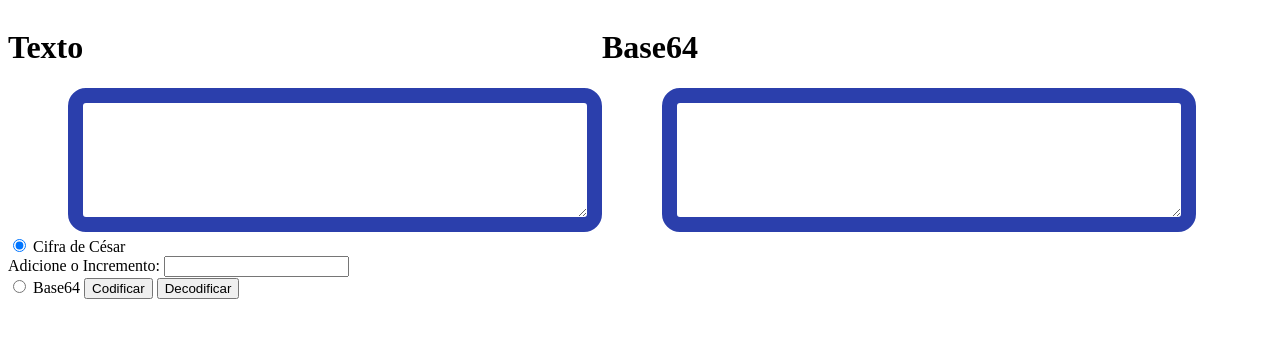
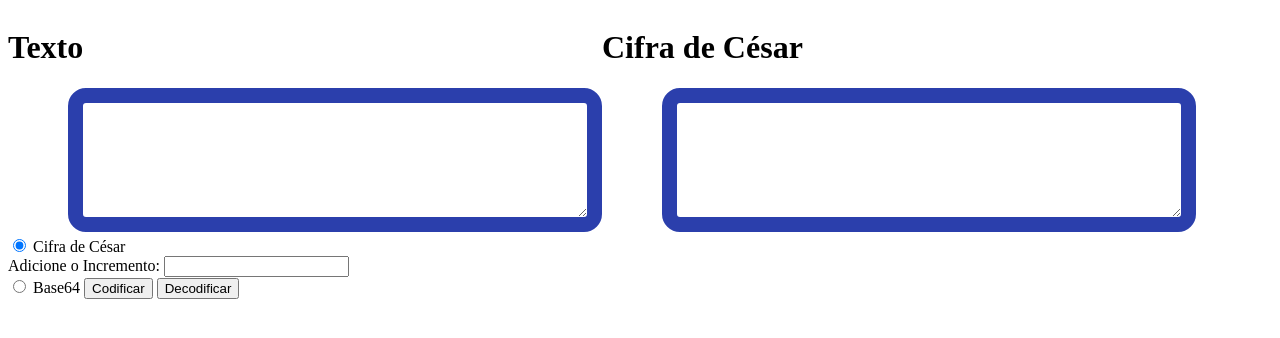
Before and after one commit to MagaliLimaDev/criptografia, a plain HTML site: page index.html in a window 1280 px wide. Both pictures are taken after a click on the radio button 19 px from the left and 245 px from the top of the page. Drawn offline with Linux system fonts and the light colour scheme.

Commit message:
alterei o título do textarea 2 para quando o usuário selecionar aparecer o nome correto

```diff
--- a/cripto.js
+++ b/cripto.js
@@ -1,6 +1,10 @@
 document.querySelector("form").addEventListener("submit", function(event){
   event.preventDefault();
 })
+
+function trocarTexto2(){
+  document.getElementById("texto2").innerText = "Base64"
+}
 
 function codificarBase64(){
     var valorCodificado = btoa(document.getElementById("codificar").value);
@@ -52,12 +56,14 @@ function inserirCampo(){
   incremento.innerText = "Adicione o Incremento: "
   document.getElementById("divCifra").appendChild(incremento);
   document.getElementById("divCifra").appendChild(inputCesar);
+  document.getElementById("texto2").innerText = "Cifra de César"
 }
 
 
 
 function codificarCesar(){
   var deslocamento = document.getElementById("inputCesarNumber").value;
+
 
 }
 
--- a/index.html
+++ b/index.html
@@ -18,14 +18,14 @@
                 <textarea id="codificar" class="inputTexto" type="text"></textarea>
             </div>
             <div>
-                <h1>Base64</h1>
+                <h1 id="texto2">*</h1>
                 <textarea id="decodificar" class="inputTexto" type="text"></textarea>
             </div>
         </div>
         <div id="divCifra">
             <input id="cifra" name="cripto" type="radio" value="cesar" onclick="inserirCampo()"> Cifra de César <br>
         </div>
-        <input class="escolher" name="cripto" type="radio" value="base64"> Base64
+        <input class="escolher" name="cripto" type="radio" value="base64" onclick="trocarTexto2()"> Base64
         <button type="submit" onclick="verificarEncode()">Codificar</button>
         <button type="submit" onclick="verificarDecode()">Decodificar</button>
     </form>
```
